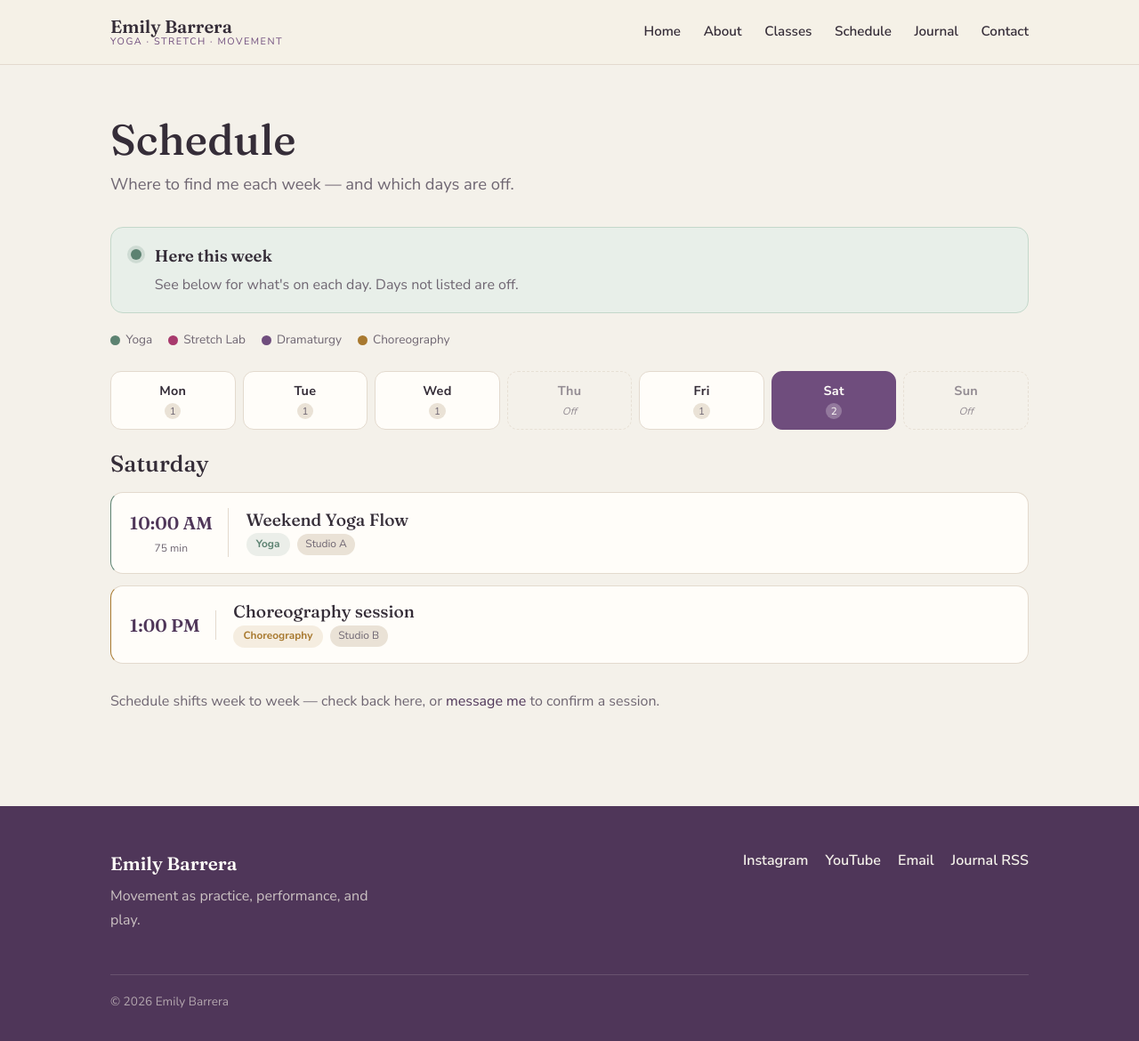
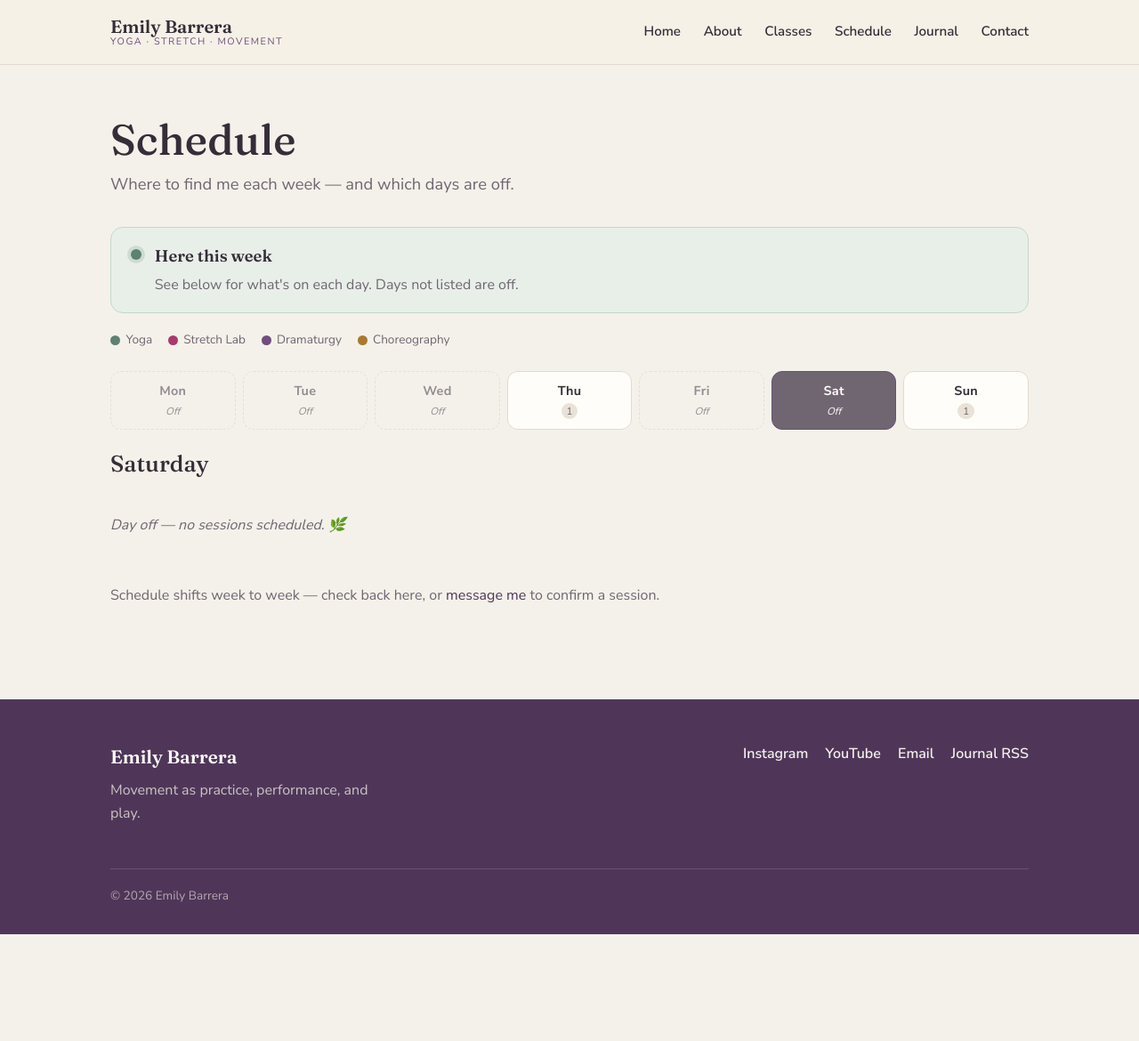
Before and after one commit to maberyick/emilybarrera, a Jekyll site: the page built from schedule.html, in a window 1280 px wide and 1170 px high. Shown: the whole window at 89% size. Built offline with Jekyll 4.4.1, drawn with Linux system fonts in a browser that asks for light colours.

Commit message:
Schedule: real classes — The Yoga Lab, Thu 6pm & Sun 10:30am (1 hr each)

```diff
--- a/_data/schedule.yml
+++ b/_data/schedule.yml
@@ -36,46 +36,24 @@
 # Each session's "type" must match a key from the list above.
 week:
   - day: "Monday"
+    sessions: []
+  - day: "Tuesday"
+    sessions: []
+  - day: "Wednesday"
+    sessions: []
+  - day: "Thursday"
     sessions:
       - time: "6:00 PM"
-        duration: "60 min"
-        title: "Stretch Lab"
-        type: "stretch"
-        location: "Studio A"
-  - day: "Tuesday"
+        duration: "1 hr"
+        title: "The Yoga Lab"
+        type: "yoga"
+  - day: "Friday"
+    sessions: []
+  - day: "Saturday"
+    sessions: []
+  - day: "Sunday"
     sessions:
-      - time: "7:30 AM"
-        duration: "60 min"
-        title: "Morning Yoga"
+      - time: "10:30 AM"
+        duration: "1 hr"
+        title: "The Yoga Lab"
         type: "yoga"
-        location: "Studio A"
-  - day: "Wednesday"
-    sessions:
-      - time: "Afternoon"
-        duration: ""
-        title: "Dramaturgy — rehearsal"
-        type: "dramaturgy"
-        location: "Off-site"
-  - day: "Thursday"
-    sessions: []
-  - day: "Friday"
-    sessions:
-      - time: "5:30 PM"
-        duration: "60 min"
-        title: "Stretch Lab"
-        type: "stretch"
-        location: "Studio A"
-  - day: "Saturday"
-    sessions:
-      - time: "10:00 AM"
-        duration: "75 min"
-        title: "Weekend Yoga Flow"
-        type: "yoga"
-        location: "Studio A"
-      - time: "1:00 PM"
-        duration: ""
-        title: "Choreography session"
-        type: "choreography"
-        location: "Studio B"
-  - day: "Sunday"
-    sessions: []
```
